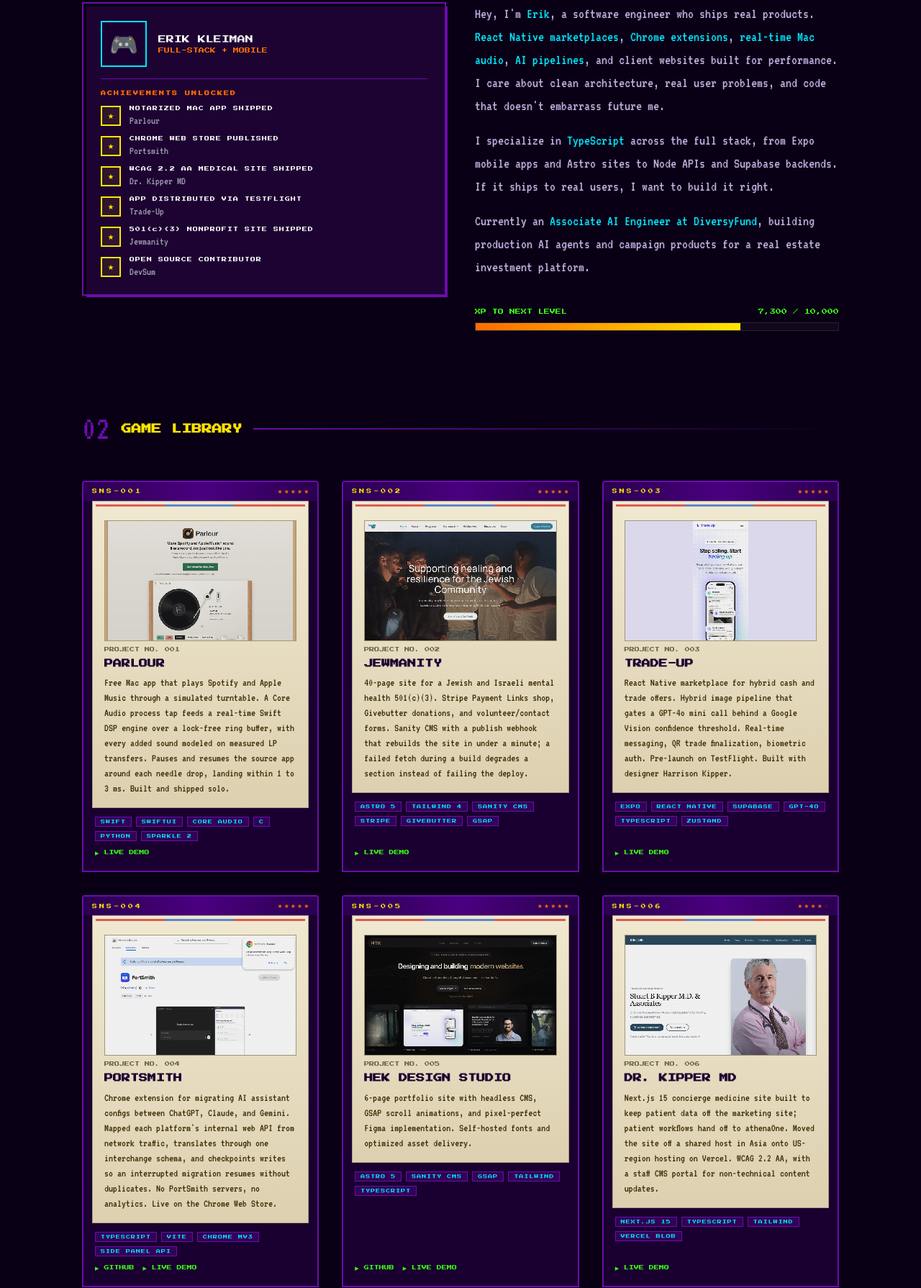
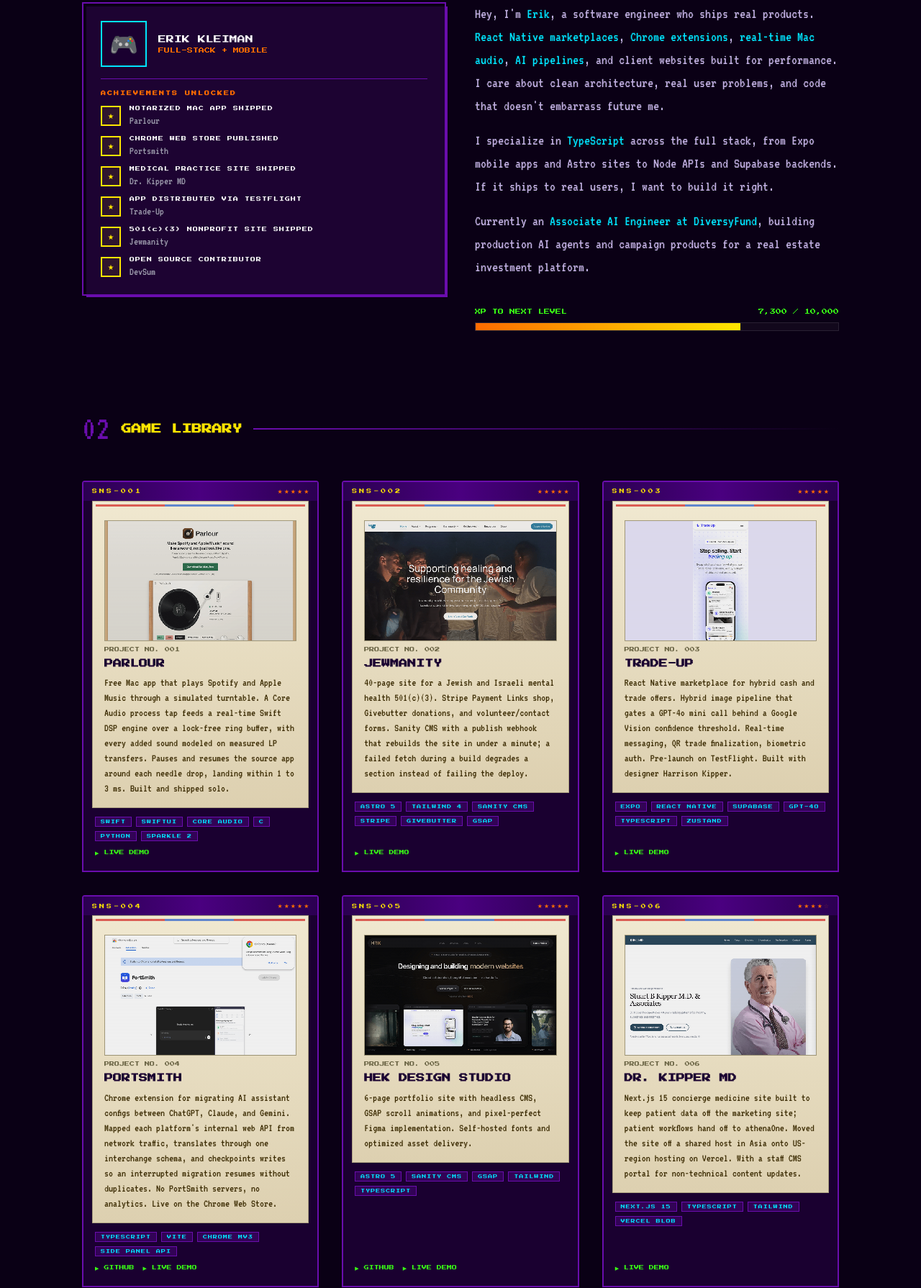
Before and after one commit to Hekleiman/portfolio, an Astro site: page / in a window 1280 px wide. Shown: the part 949-2739 px from the top of the page at 72% size. Built offline with nearby package versions, Linux system fonts and the light colour scheme; Astro itself is replaced by a stand-in of ours.

Commit message:
Remove unverified WCAG 2.2 AA claim from the Dr. Kipper badge and card
Co-Authored-By: Claude Opus 5.5 <noreply@anthropic.com>
Claude-Session: https://claude.ai/code/session_012Fb5yh1iZoLMeTAFPZ6x9C

```diff
--- a/src/components/About.astro
+++ b/src/components/About.astro
@@ -2,7 +2,7 @@
 const achievements = [
   { title: "NOTARIZED MAC APP SHIPPED", sub: "Parlour" },
   { title: "CHROME WEB STORE PUBLISHED", sub: "Portsmith" },
-  { title: "WCAG 2.2 AA MEDICAL SITE SHIPPED", sub: "Dr. Kipper MD" },
+  { title: "MEDICAL PRACTICE SITE SHIPPED", sub: "Dr. Kipper MD" },
   { title: "APP DISTRIBUTED VIA TESTFLIGHT", sub: "Trade-Up" },
   { title: "501(c)(3) NONPROFIT SITE SHIPPED", sub: "Jewmanity" },
   { title: "OPEN SOURCE CONTRIBUTOR", sub: "DevSum" },
--- a/src/data/projects.ts
+++ b/src/data/projects.ts
@@ -77,7 +77,7 @@ export const projects: Project[] = [
     num: "006",
     title: "DR. KIPPER MD",
     description:
-      "Next.js 15 concierge medicine site built to keep patient data off the marketing site; patient workflows hand off to athenaOne. Moved the site off a shared host in Asia onto US-region hosting on Vercel. WCAG 2.2 AA, with a staff CMS portal for non-technical content updates.",
+      "Next.js 15 concierge medicine site built to keep patient data off the marketing site; patient workflows hand off to athenaOne. Moved the site off a shared host in Asia onto US-region hosting on Vercel. With a staff CMS portal for non-technical content updates.",
     tags: ["NEXT.JS 15", "TYPESCRIPT", "TAILWIND", "VERCEL BLOB"],
     githubUrl: "",
     liveUrl: "https://stuartbkippermd.com/",
```
